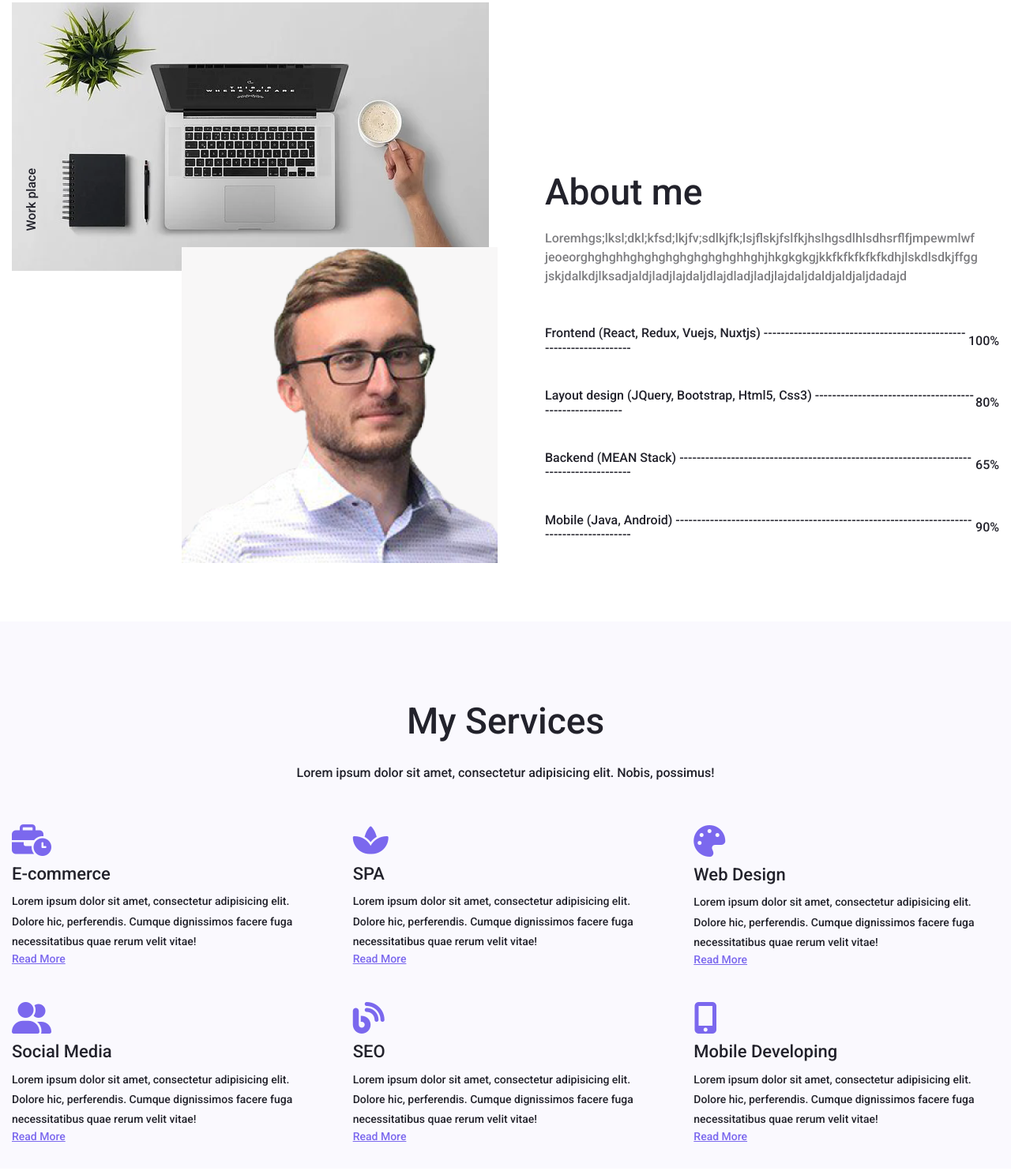
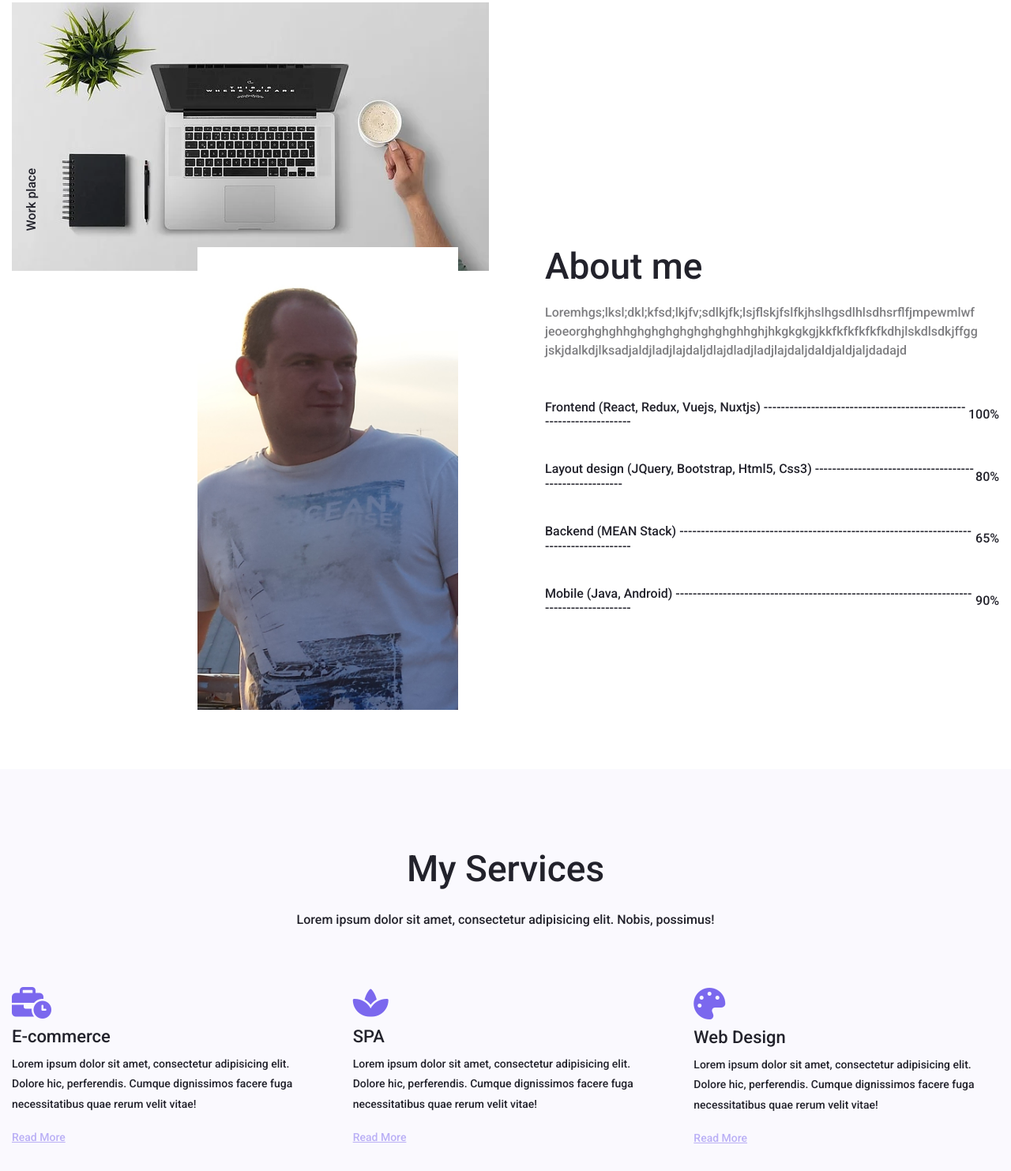
Before and after one commit to KRATOSru/Verstka-Portfolio, a plain HTML site: page www/index.html in a window 1280 px wide. Shown: the part 817-2300 px from the top of the page at 79% size. Drawn offline with nearby package versions, Linux system fonts and the light colour scheme.

Commit message:
my-photo has been changed

```diff
--- a/www/index.html
+++ b/www/index.html
@@ -25,7 +25,6 @@
                      <li class="nav-item"><a class="nav-link" href="#">LinkedIn</a></li>
                      <li class="nav-item"><a class="nav-link" href="#">GitHub</a></li>
                      <li class="nav-item"><a class="nav-link" href="#">GitHub 2</a></li>
-<!--                     <li class="nav-item"><a class="nav-link" href="#">News</a></li>-->
                      <li class="nav-item"><a class="nav-link" href="#">Design Studio</a></li>
                  </ul>
              </nav>
@@ -41,7 +40,7 @@
             <div class="box-about-item">
                 <img class="box-about_back" src="img/laptop-1.jpg" alt="Workplace">
                 <p class="box-about_vertical">Work place</p>
-                <img class="box-about_front" src="img/photo.png" alt="Photo">
+                <img class="box-about_front" src="img/my-photo.jpg" alt="Photo">
             </div>
             <div class="box-about-item">
                 <h2 class="title-h2">About me</h2>
--- a/www/style/style.css
+++ b/www/style/style.css
@@ -111,7 +111,8 @@ body {
 
 .box-about_front {
     position: relative;
-    left: 215px;
+    left: 235px;
+    max-width: 330px;
 }
 
 .box-about_vertical {
@@ -147,26 +148,21 @@ body {
 .section-services {
     background-color: #faf9fe;
     padding-top: 100px;
-    padding-bottom: 30px;
+    padding-bottom: 40px;
 }
 
 .service {
     display: grid;
     grid-template: 1fr 1fr/ 1fr 1fr 1fr;
     grid-gap: 45px;
+    margin-top: 35px;
 }
 
 .service_text {
     color: #22222b;
     font-size: 14px;
     line-height: 1.8;
-}
-
-.service_link {
-    color: #22222b;
-    font-size: 14px;
-    /*color: Dodgerblue;*/
-    color: Mediumslateblue;
+    margin-bottom: 20px;
 }
 
 .fas {
@@ -175,3 +171,15 @@ body {
     font-size: 40px;
     padding-bottom: 10px;
 }
+
+.service_link {
+    color: #22222b;
+    font-size: 14px;
+    /*color: Dodgerblue;*/
+    color: Mediumslateblue;
+    opacity: 0.5;
+}
+
+ a:hover {
+     opacity: 1;
+ }
```
Also changed, not shown: www/img/my-photo.jpg (added), www/img/photo.png (deleted).
